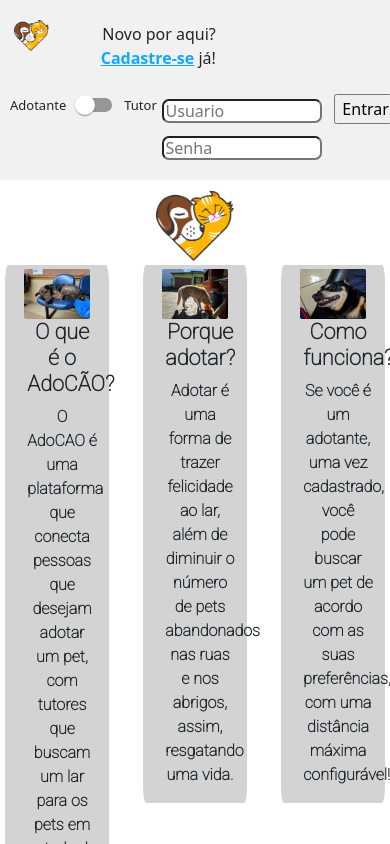
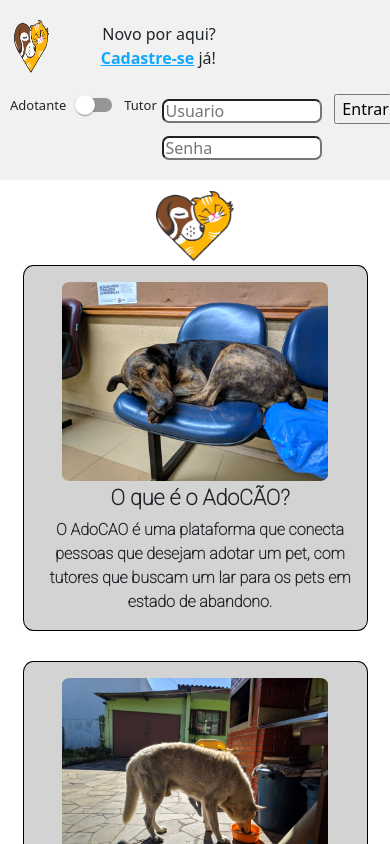
Before and after one commit to LeonardoCatelan/Adocao-Front, a React (Create React App) app: page /index in a window 390 px wide. Shown: the top 844 px of the page. Built offline with nearby package versions, Linux system fonts and the light colour scheme.

Commit message:
fixing production urls

```diff
--- a/src/adocaocadastro.js
+++ b/src/adocaocadastro.js
@@ -4,7 +4,7 @@ import './adocaocadastro.css';
 import logotemp from './img/templogo.png'
 import { useState } from 'react';
 import axios from 'axios';
-import { Alert } from '@mui/material';
+import connect from "./config.js"
 
 function Adocaocadastro() {
 
@@ -32,7 +32,8 @@ function Adocaocadastro() {
 
         e.preventDefault();
 
-        var url = "http://localhost:12439/api/DataAccess/CadastroAdotante";
+        //var url = "http://localhost:12439/api/DataAccess/CadastroAdotante";
+        var url = `${connect}/api/DataAccess/CadastroAdotante`;
         var data = {
             "Usuario" : usuarioCadastro,
             "Senha" : senhaCadastro,
--- a/src/adocaoheader.css
+++ b/src/adocaoheader.css
@@ -1,5 +1,9 @@
 .backgroundHeader{
   background-color: #f1f1f1;
+}
+
+.headerLogo{
+  height: 80%;
 }
 
 .header-adocao {
--- a/src/adocaoheader.js
+++ b/src/adocaoheader.js
@@ -6,12 +6,14 @@ import { useState } from 'react';
 import axios from 'axios';
 import '../node_modules/bootstrap/dist/css/bootstrap.min.css';
 import { useHistory } from "react-router-dom";
+import connect from "./config.js"
+
 
 
 
 function Adocaoheader() {
 
-const cadastroUrl = "http://localhost:3000/cadastro"
+const cadastroUrl = `${connect}/cadastro`
 
 const [tutor, setTutor] = useState(false)
 
@@ -37,7 +39,8 @@ async function Login(e){
     };
     var url = "";
     if(tutor){
-        url = "http://localhost:12439/api/DataAccess/LoginTutor";
+        url = `${connect}/api/DataAccess/LoginTutor`;
+        //url = "http://localhost:12439/api/DataAccess/LoginTutor";
 
         const response = await Autenticar(url, data);
         if(response.status == 200){
@@ -48,7 +51,8 @@ async function Login(e){
         }
 
     }else{
-        url = "http://localhost:12439/api/DataAccess/LoginAdotante";
+        url = `${connect}/api/DataAccess/LoginTutor`;
+        //url = "http://localhost:12439/api/DataAccess/LoginAdotante";
 
         const response = await Autenticar(url, data);
         if(response.status == 200){
--- a/src/adocaoindex.css
+++ b/src/adocaoindex.css
@@ -11,6 +11,7 @@
 }
 
 .jose1{
+    border: solid 1px black;
     border-radius: 3%;
     background-color: lightgray;
 }
@@ -27,3 +28,9 @@
     text-align: center;
     font-weight: bold;
 }
+
+@media screen and (max-width: 988px) {
+    .jose1{
+        margin-bottom: 30px;
+    }
+}
--- a/src/adocaoindex.js
+++ b/src/adocaoindex.js
@@ -14,21 +14,21 @@ function adocaoindex() {
             <Adocaoheader/>
             <div class="col-xxl-12"><img class="centerlogo" src={logotemp}/></div>
             <div class="row centerrow">
-                <div class="col-3 h-75 jose1">
+                <div class="col-10 col-lg-3 h-75 jose1 ">
                     <img class="col-10 imagedog offset-1" src={dog1}/>
                     <div>
                         <h4 class="textocard">O que é o AdoCÃO?</h4>
                         <p class="textocard">O AdoCAO é uma plataforma que conecta pessoas que desejam adotar um pet, com tutores que buscam um lar para os pets em estado de abandono.</p>
                     </div>
                 </div>
-                <div class="col-3 h-75 jose1 offset-1">
+                <div class="col-10 col-lg-3 offset-0 offset-lg-1 h-75 jose1">
                 <img class="col-10 imagedog offset-1" src={dog2}/>
                     <div>
                         <h4 class="textocard">Porque adotar?</h4>
                         <p class="textocard">Adotar é uma forma de trazer felicidade ao lar, além de diminuir o número de pets abandonados nas ruas e nos abrigos, assim, resgatando uma vida.</p>
                     </div>
                 </div>
-                <div class="col-3 h-75 jose1 offset-1">
+                <div class="col-10 col-lg-3 offset-0 offset-lg-1 h-75 jose1">
                 <img class="col-10 imagedog offset-1" src={dog3}/>
                     <div>
                         <h4 class="textocard">Como funciona?</h4>
--- a/src/adocaousuario.js
+++ b/src/adocaousuario.js
@@ -12,6 +12,7 @@ import Modal from '@mui/material/Modal';
 import Fade from '@mui/material/Fade';
 import Typography from '@mui/material/Typography';
 import { useHistory } from "react-router-dom";
+import connect from "./config.js"
 
 function Adocaousuario() {
 
@@ -88,7 +89,7 @@ function Adocaousuario() {
         setI(0);
         var id = lerId();
 
-        var url = "http://localhost:12439/api/DataAccess/BuscarPet?Id=" + id + "&distanciaMaxima=" + quilometros;
+        var url = `${connect}/api/DataAccess/BuscarPet?Id=" + id + "&distanciaMaxima=" + quilometros;`
 
         const resposta = await EnviarRequisicao(url);
         if(resposta.length == 1){
--- /dev/null
+++ b/src/config.js
@@ -0,0 +1,6 @@
+const connect = producao; //mudar aqui para trocar o ip
+const producao = "http://142.4.193.144:5501";
+const desenvolvimento = "localhost:12439";
+
+
+export default connect;
```
Also changed, not shown: 1 other file (tests, documents, lock files or other folders).
